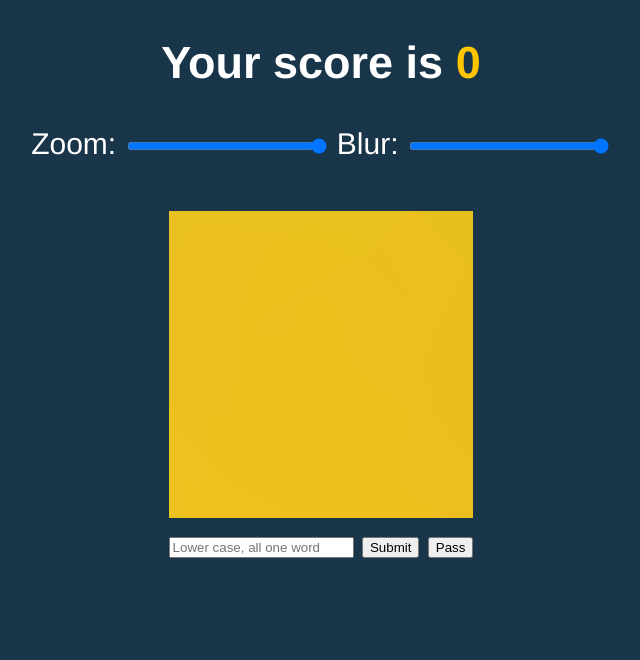
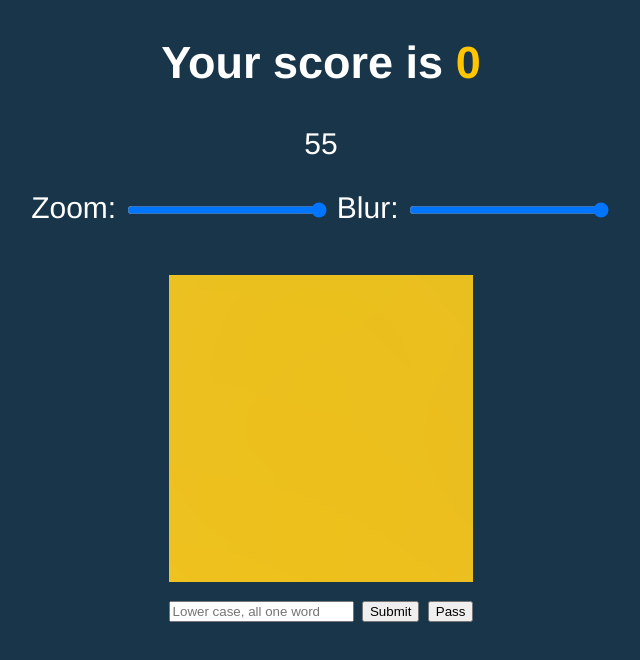
Before and after one commit to yoopark/JavaScript30-deprecated, a plain HTML site: page projects/day03/game.html in a window 1280 px wide. Shown: the whole page, without its empty margins (319-959 px from the left). Drawn offline with Linux system fonts and the light colour scheme.

Commit message:
Add time limit 60

```diff
--- a/projects/day03/game.html
+++ b/projects/day03/game.html
@@ -9,6 +9,7 @@
 </head>
 <body>
   <h2>Your score is <span id="score" class='hl'></span></h2>
+  <p id="time"></p>
 
   <div class="controls">
     <label for="scale">Zoom:</label>
--- a/projects/day03/srcs/game.js
+++ b/projects/day03/srcs/game.js
@@ -30,7 +30,17 @@ document.ondragstart = (e) => {
 };
 
 let score = 0;
+let time = 60;
 document.getElementById("score").innerHTML = score;
+document.getElementById("time").innerHTML = time;
+
+setInterval(() => {
+	time -= 1;
+	document.getElementById("time").innerHTML = time;
+	if (time == 0) {
+		location.href = "end.html";
+	}
+}, 1000);
 
 function clickSubmitButton() {
 	const userAnswer = document.getElementById("answer").value;
@@ -46,7 +56,8 @@ function clickPassButton() {
 
 }
 
-const userAnswer = document.getElementById("answer");
-userAnswer.addEventListener('click', () => {
+const answer = document.getElementById("answer");
+answer.addEventListener('click', () => {
+	document.getElementById("answer").value = "";
 	document.getElementById("result").innerHTML = "";
 });
```
Also changed, not shown: projects/day03/end.html (added, +1 -0 lines).
